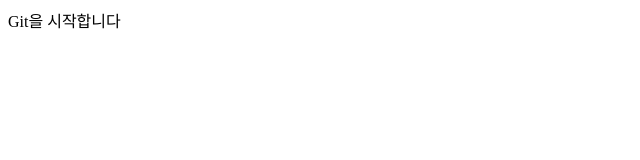
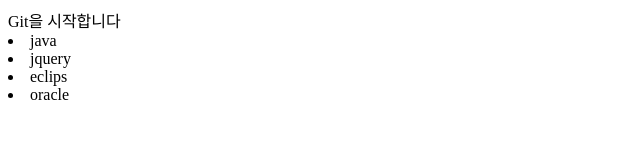
Before and after one commit to zelda0/Kosta, a plain HTML site: page WebContent/index.html in a window 1280 px wide. Shown: the whole page, without its empty margins (0-640 px from the left). Drawn offline with Linux system fonts and the light colour scheme.

Commit message:
<li>태그 추가

```diff
--- a/WebContent/index.html
+++ b/WebContent/index.html
@@ -6,5 +6,9 @@
 </head>
 <body>
 	Git을 시작합니다
+		<li>java</li>
+		<li>jquery</li>
+		<li>eclips</li>
+		<li>oracle</li>
 </body>
 </html>
```
